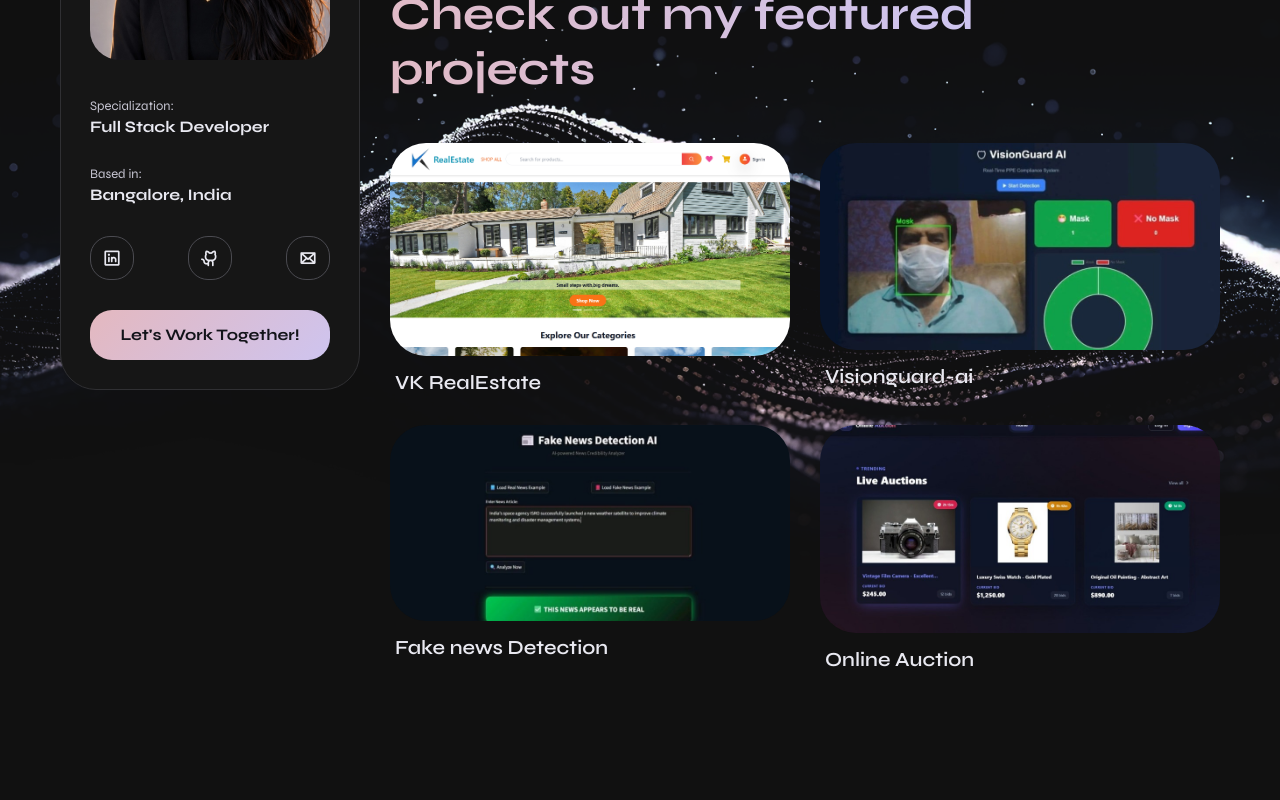
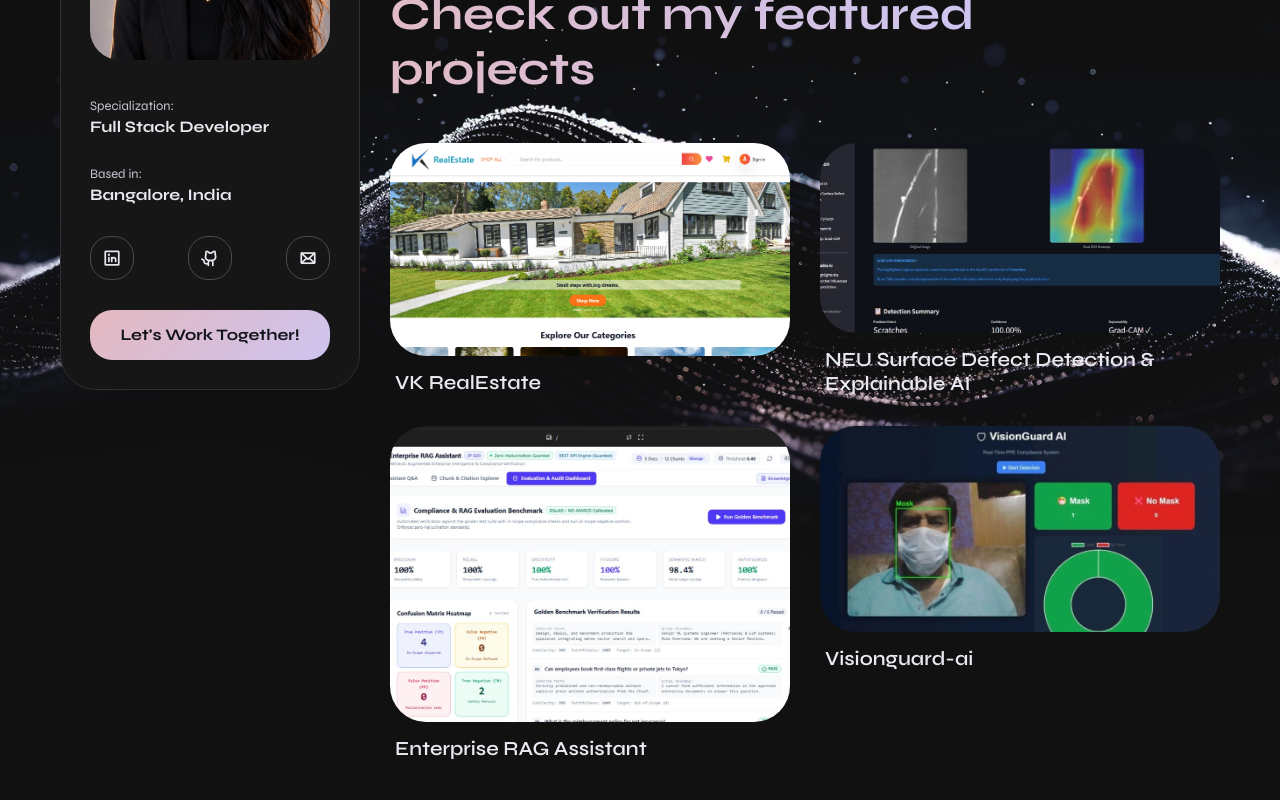
Before and after one commit to vrundasuresh04/vrunda-portfolio, a Next.js app: page / in a window 1280 px wide. Shown: the part 320-1120 px from the top of the page. Built offline with nearby package versions, Linux system fonts and the light colour scheme.

Commit message:
Update portfolio projects and images

```diff
--- a/components/headers/ThemeSwitcherButton.tsx
+++ b/components/headers/ThemeSwitcherButton.tsx
@@ -1,8 +1,10 @@
 "use client";
-import { useEffect, useState } from "react";
 
-export default function ThemeSwitcherButton({
-  parentClass = "color-switcher header__switcher btn",
-}) {
+interface ThemeSwitcherButtonProps {
+  parentClass?: string;
+}
+
+// eslint-disable-next-line @typescript-eslint/no-unused-vars
+export default function ThemeSwitcherButton({ parentClass = "color-switcher header__switcher btn" }: ThemeSwitcherButtonProps) {
   return null;
 }
--- a/data/portfolios.json
+++ b/data/portfolios.json
@@ -18,6 +18,47 @@
     "projectUrl": "https://github.com/vrundasuresh04/VK_RealEstate"
   },
   {
+    "href": "/img/works/neu-surface-defect.jpg",
+    "dataImage": "/img/works/neu-surface-defect.jpg",
+    "src": "/img/works/neu-surface-defect.jpg",
+    "alt": "NEU Surface Defect Detection & Explainable AI",
+    "figcaptionClass": "gallery__descr opposite",
+    "title": "NEU Surface Defect Detection & Explainable AI",
+    "titleClass": "opposite",
+    "tags": [
+      { "text": "Python", "className": "rounded-tag" },
+      { "text": "PyTorch", "className": "rounded-tag" },
+      { "text": "ResNet18", "className": "rounded-tag" },
+      { "text": "Grad-CAM", "className": "rounded-tag" },
+      { "text": "Streamlit", "className": "rounded-tag" }
+    ],
+    "description": "Developed an AI-powered industrial surface defect detection system using ResNet18 to classify six types of steel surface defects. Integrated Grad-CAM explainability and built a Streamlit application for interactive predictions and visual analysis.",
+    "width": 1024,
+    "height": 485,
+    "projectUrl": "https://github.com/vrundasuresh04/NEU-Surface-Defect-Detection"
+  },
+  {
+    "href": "/img/works/enterprise-rag-assistant.jpg",
+    "dataImage": "/img/works/enterprise-rag-assistant.jpg",
+    "src": "/img/works/enterprise-rag-assistant.jpg",
+    "alt": "Enterprise RAG Assistant",
+    "figcaptionClass": "gallery__descr opposite",
+    "title": "Enterprise RAG Assistant",
+    "titleClass": "opposite",
+    "tags": [
+      { "text": "React", "className": "rounded-tag" },
+      { "text": "Python", "className": "rounded-tag" },
+      { "text": "TypeScript", "className": "rounded-tag" },
+      { "text": "Gemini API", "className": "rounded-tag" },
+      { "text": "RAG", "className": "rounded-tag" },
+      { "text": "Vector Search", "className": "rounded-tag" }
+    ],
+    "description": "Developed an AI-powered Enterprise RAG Assistant for document-based question answering using Retrieval-Augmented Generation. Features semantic document retrieval, chunk and citation exploration, grounded responses, hallucination guardrails, and an evaluation dashboard for assessing answer accuracy and reliability.",
+    "width": 1024,
+    "height": 757,
+    "projectUrl": "https://github.com/vrundasuresh04/enterprise-document-qa-rag"
+  },
+  {
     "href": "/img/works/project2.jpg",
     "dataImage": "/img/works/project2.jpg",
     "src": "/img/works/project2.jpg",
@@ -34,42 +75,5 @@
     "width": 1920,
     "height": 1080,
     "projectUrl": "https://github.com/vrundasuresh04/visionguard-ai"
-  },
-  {
-    "href": "/img/works/project3.jpg",
-    "dataImage": "/img/works/project3.jpg",
-    "src": "/img/works/project3.jpg",
-    "alt": "Fake News Detection System",
-    "figcaptionClass": "gallery__descr opposite",
-    "title": "Fake news Detection",
-    "titleClass": "opposite",
-    "tags": [
-      { "text": "Python", "className": "rounded-tag" },
-      { "text": "Scikit-Learn", "className": "rounded-tag" },
-      { "text": "Streamlit", "className": "rounded-tag" }
-    ],
-    "description": "Engineered a classification model using TF-IDF vectorization and Multinomial Naive Bayes (92% accuracy). Deployed the model via an interactive Streamlit web app.",
-    "width": 1920,
-    "height": 1080,
-    "projectUrl": "https://github.com/vrundasuresh04/Fake-News-Detection-AI"
-  },
-  {
-    "href": "/img/works/project4.jpg",
-    "dataImage": "/img/works/project4.jpg",
-    "src": "/img/works/project4.jpg",
-    "alt": "Online Auction Bidding System",
-    "figcaptionClass": "gallery__descr",
-    "title": "Online Auction",
-    "titleClass": "",
-    "tags": [
-      { "text": "React.js", "className": "rounded-tag opposite" },
-      { "text": "Tailwind CSS", "className": "rounded-tag opposite" },
-      { "text": "Node.js", "className": "rounded-tag opposite" },
-      { "text": "MongoDB", "className": "rounded-tag opposite" }
-    ],
-    "description": "Developed a scalable full-stack MERN application that enables real-time online bidding, featuring secure authentication, product listing & management, and dynamic UI updates.",
-    "width": 1920,
-    "height": 1080,
-    "projectUrl": "https://github.com/vrundasuresh04/online-bidding-system"
   }
 ]
```
Also changed, not shown: public/img/works/enterprise-rag-assistant.jpg (added), public/img/works/neu-surface-defect.jpg (added).
